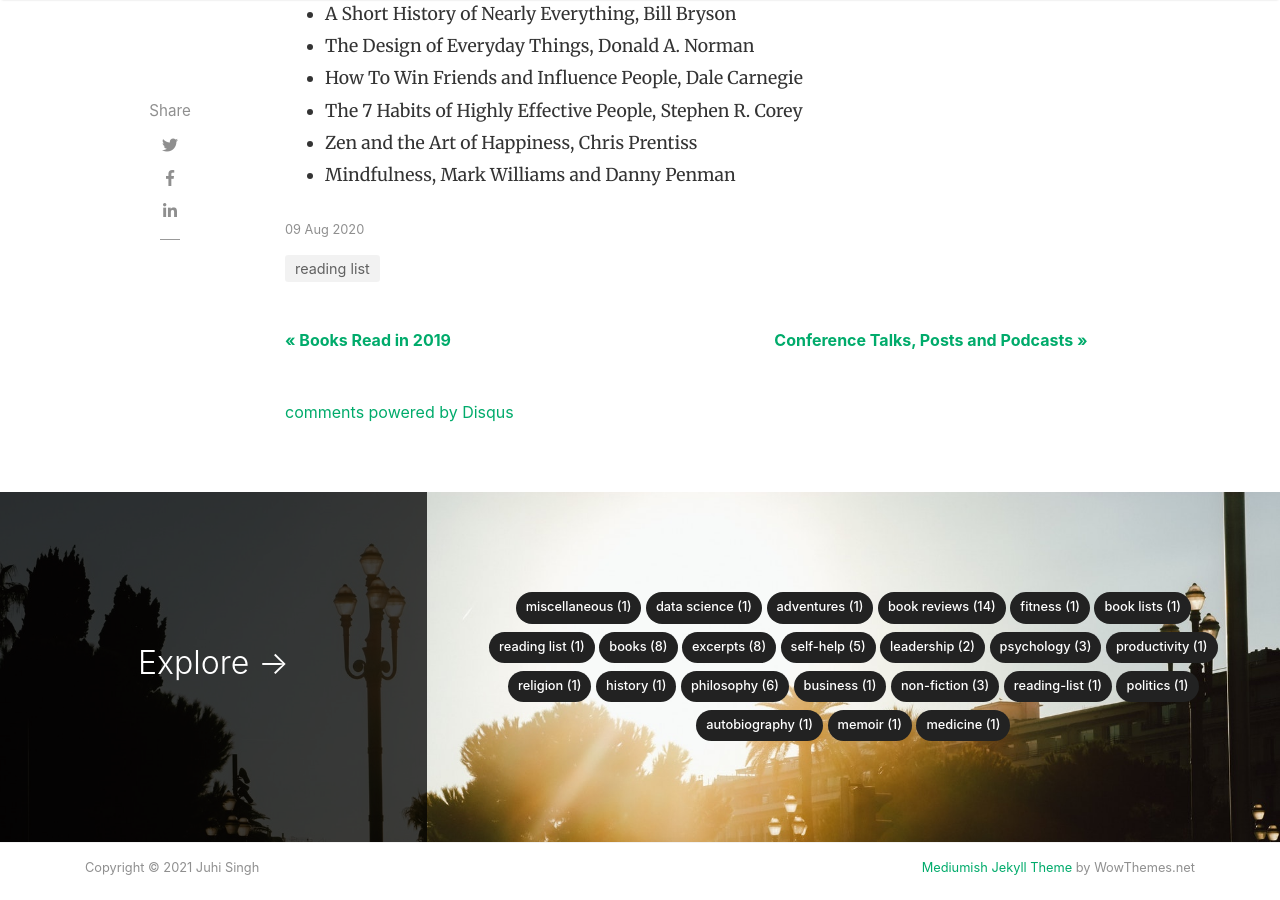
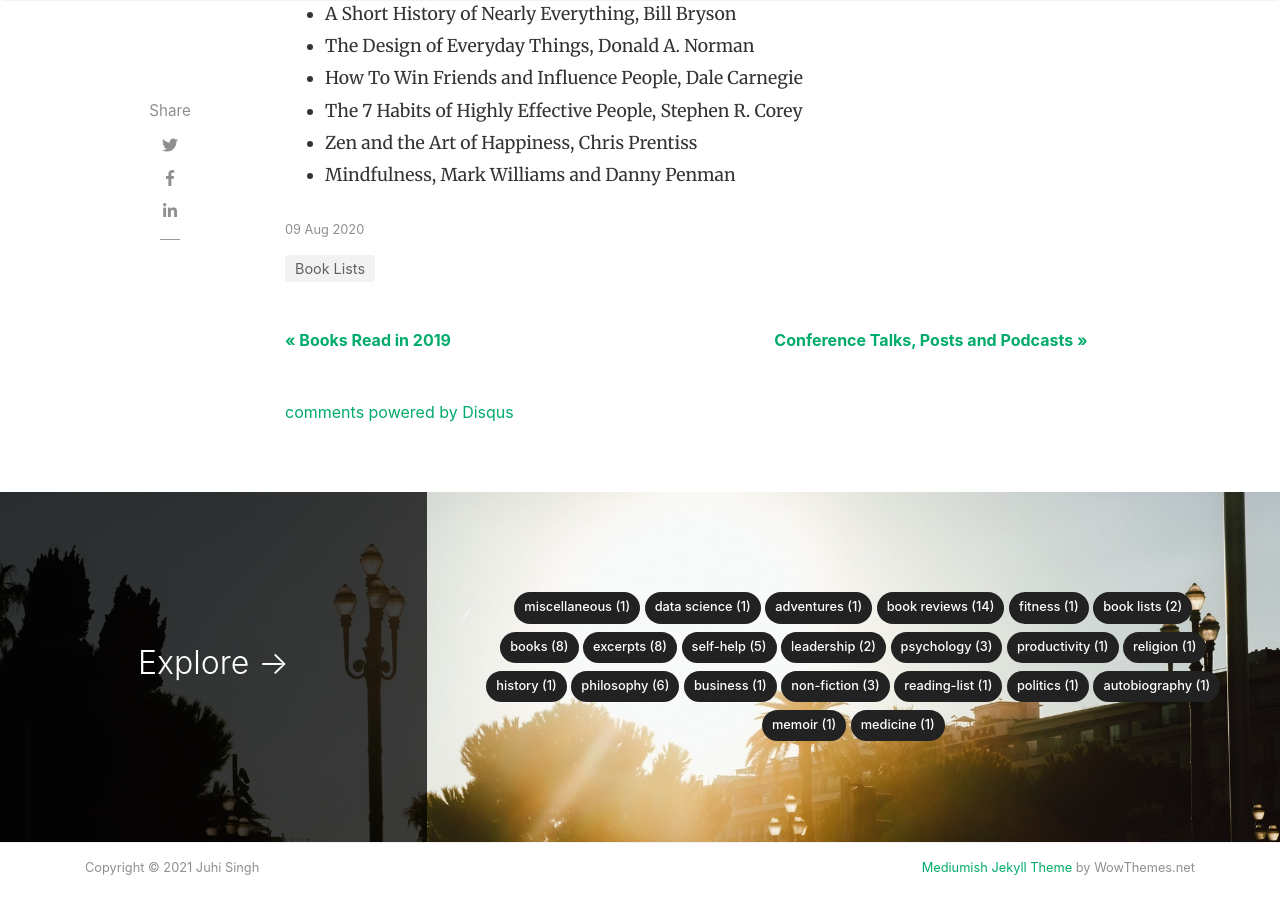
Before and after one commit to jsingh41/jsingh41.github.io, a Jekyll site: the page built from _posts/2020-08-09-books_read_in_2018.md, in a window 1280 px wide and 900 px high, scrolled down 2406 px. Built offline with Jekyll 4.4.1, drawn with Linux system fonts in a browser that asks for light colours; nearby versions of some CDN libraries; comment, search, counter and statistics services are not loaded.

Commit message:
Update 2020-08-09-books_read_in_2018.md

```diff
--- a/_posts/2020-08-09-books_read_in_2018.md
+++ b/_posts/2020-08-09-books_read_in_2018.md
@@ -2,7 +2,7 @@
 layout: post
 title:  "Books Read in 2018"
 author: juhi
-categories: [ reading list]
+categories: [ Book Lists]
 image: assets/images/books_read_in_2018.png
 ---
 
```
